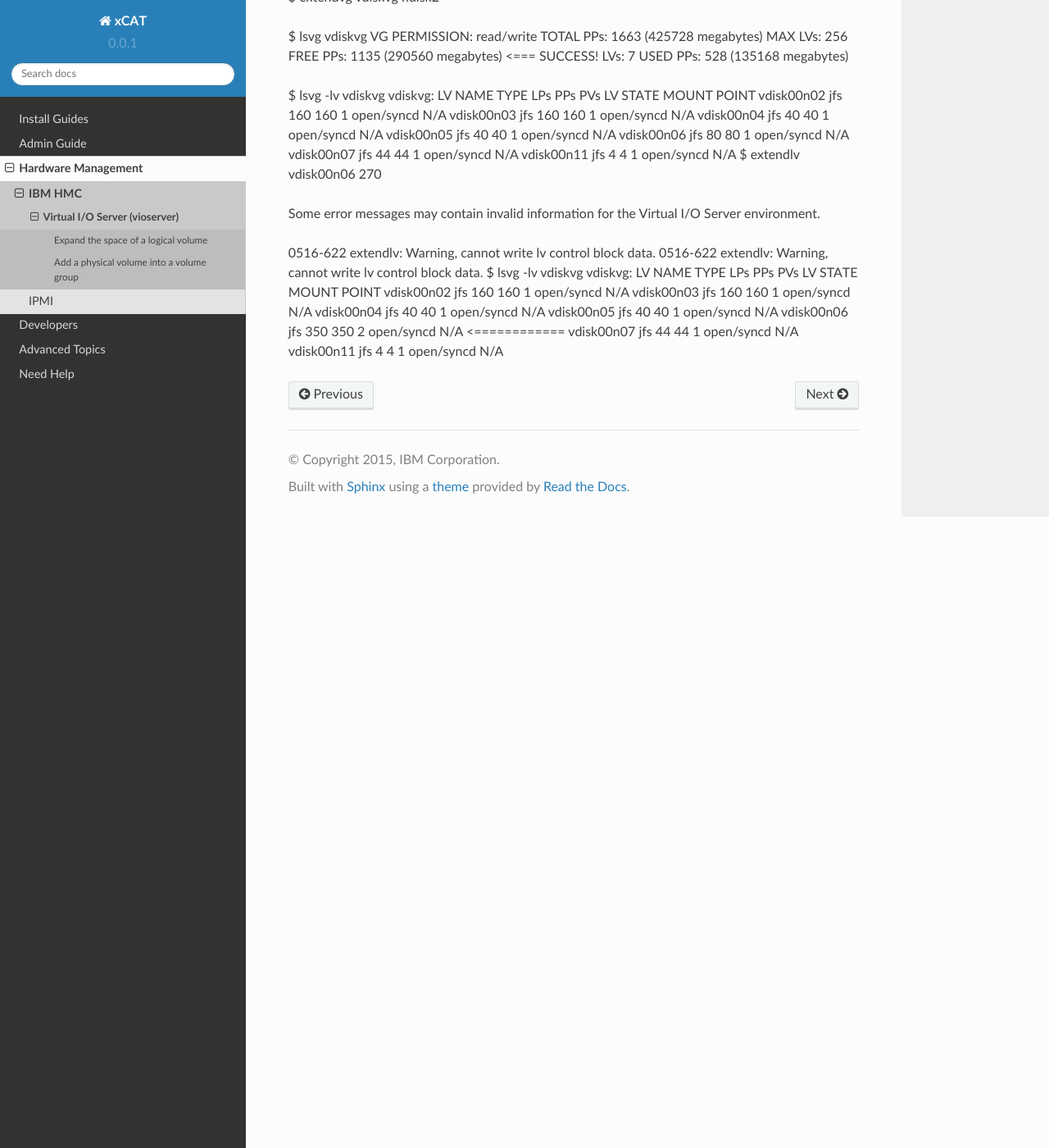
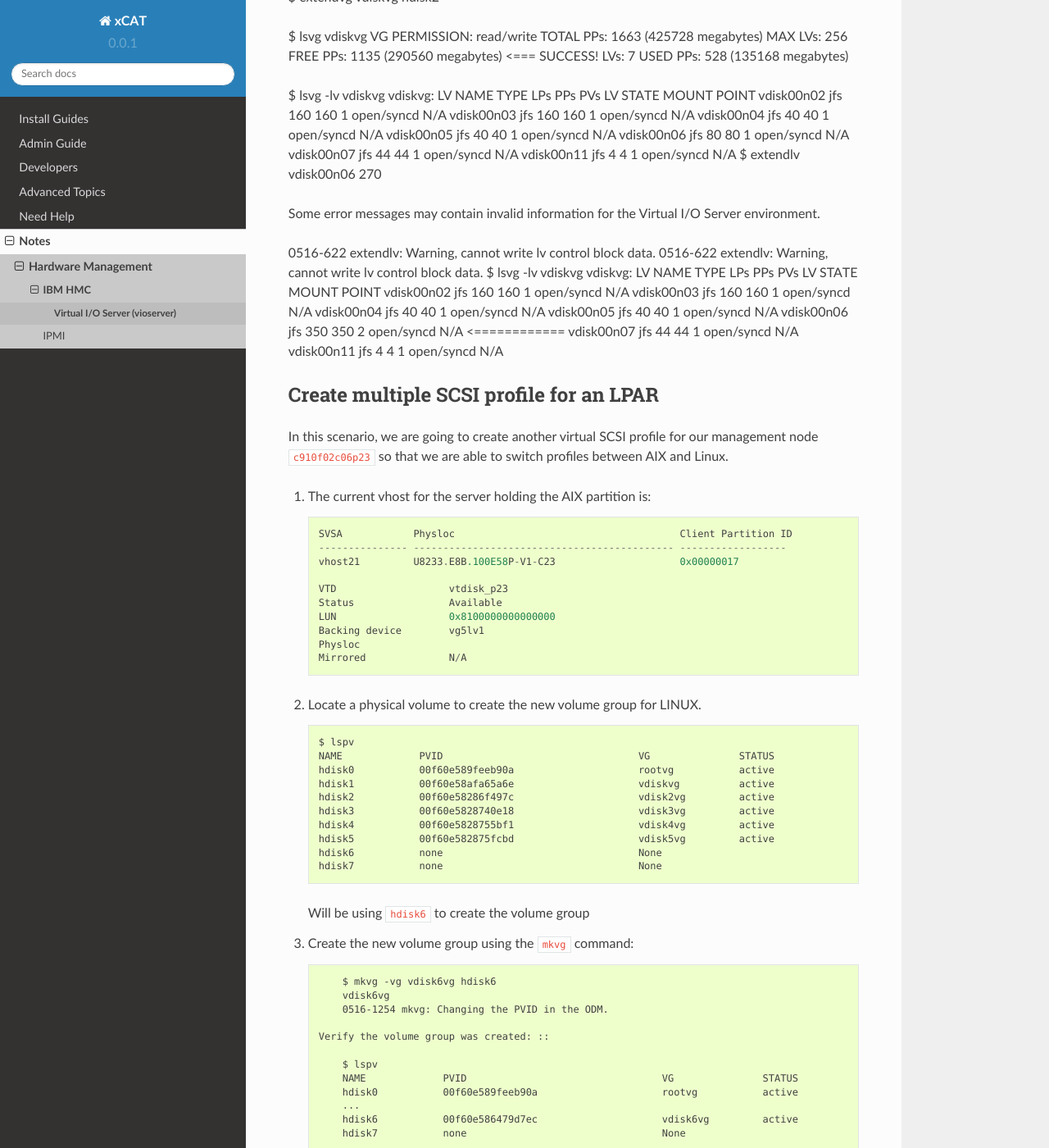
Before and after one commit to junxiawang/xcat-doc, a Sphinx documentation site: the page built from source/notes/hw_mgmt/hmc/vioserver.rst, in a window 1280 px wide and 1400 px high, scrolled down 3562 px. Shown: the whole window at 82% size. Built offline with Sphinx 7.4.7 and the Read the Docs theme 2.0.0, drawn with Linux system fonts in a browser that asks for light colours; pages that are not in the unit, such as notebooks, are missing from menus; some of the changed text lies outside the part shown.

Commit message:
Move the hw_mgmt section over to a notes sub directory.
This section really contains some notes that should not be confused
with the restructure of the xCAT documentation effort

```diff
--- a/source/index.rst
+++ b/source/index.rst
@@ -22,10 +22,10 @@ Content
 
    guides/install-guides/index
    guides/user-guides/index
-   hw_mgmt/index
    developers/index
    advanced/index
    help
+   notes/index
 
 
 Indices and tables
--- a/source/hw_mgmt/hmc/vioserver.rst
+++ b/source/notes/hw_mgmt/hmc/vioserver.rst
@@ -221,3 +221,85 @@ vdisk00n05          jfs        40      40      1    open/syncd    N/A
 vdisk00n06          jfs        350     350     2    open/syncd    N/A <============
 vdisk00n07          jfs        44      44      1    open/syncd    N/A
 vdisk00n11          jfs        4       4       1    open/syncd    N/A
+
+
+Create multiple SCSI profile for an LPAR
+----------------------------------------
+
+In this scenario, we are going to create another virtual SCSI profile for our management node  ``c910f02c06p23`` so that we are able to switch profiles between AIX and Linux.
+
+#. The current vhost for the server holding the AIX partition is: ::
+
+        SVSA            Physloc                                      Client Partition ID
+        --------------- -------------------------------------------- ------------------
+        vhost21         U8233.E8B.100E58P-V1-C23                     0x00000017
+
+        VTD                   vtdisk_p23
+        Status                Available
+        LUN                   0x8100000000000000
+        Backing device        vg5lv1
+        Physloc
+        Mirrored              N/A
+
+#. Locate a physical volume to create the new volume group for LINUX.  ::
+
+        $ lspv
+        NAME             PVID                                 VG               STATUS
+        hdisk0           00f60e589feeb90a                     rootvg           active
+        hdisk1           00f60e58afa65a6e                     vdiskvg          active
+        hdisk2           00f60e58286f497c                     vdisk2vg         active
+        hdisk3           00f60e5828740e18                     vdisk3vg         active
+        hdisk4           00f60e5828755bf1                     vdisk4vg         active
+        hdisk5           00f60e582875fcbd                     vdisk5vg         active
+        hdisk6           none                                 None
+        hdisk7           none                                 None
+
+   Will be using ``hdisk6`` to create the volume group
+
+
+#. Create the new volume group using the ``mkvg`` command: ::
+
+        $ mkvg -vg vdisk6vg hdisk6
+        vdisk6vg
+        0516-1254 mkvg: Changing the PVID in the ODM.
+
+    Verify the volume group was created: ::
+
+        $ lspv
+        NAME             PVID                                 VG               STATUS
+        hdisk0           00f60e589feeb90a                     rootvg           active
+        ...
+        hdisk6           00f60e586479d7ec                     vdisk6vg         active
+        hdisk7           none                                 None
+
+#. Create a logical volume of 1GB using 400PP: ::
+
+        $ mklv -lv vg6p23 vdisk6vg 400
+        vg6p23
+
+        $ lsvg -lv vdisk6vg
+        vdisk6vg:
+        LV NAME             TYPE       LPs     PPs     PVs  LV STATE      MOUNT POINT
+        vg6p23              jfs        400     400     1    closed/syncd  N/A
+
+
+
+#. From the HMC GUI:
+
+
+Went into VIOSERVER profile
+- create new virtual adapter, and save the profile, number 32
+
+Go to the LPAR profile, Virtual Adapter
+- duplicated the AIX to Linux
+- increased the max virtual adapter to 20
+- assigned the CLIENT SCSI to 12, and set the adapter to 32, which was the new virtual adapter ID created in the virtual server
+
+Back in the vioserver profile, -> virtual adapter
+
+- Only selected client partition can connect, select client partition p23 and give it client adapter 12
+
+Select "this adapter is required for partition activition" so the "required=yes"
+
+
+lsdev -virtual
```
Also changed, not shown: source/notes/hw_mgmt/hmc/new_profile.rst (added, +121 -0 lines), source/notes/index.rst (added, +9 -0 lines), source/notes/hw_mgmt/hmc/index.rst (renamed from source/hw_mgmt/hmc/index.rst), source/notes/hw_mgmt/index.rst (renamed from source/hw_mgmt/index.rst), source/notes/hw_mgmt/ipmi/index.rst (renamed from source/hw_mgmt/ipmi/index.rst).
